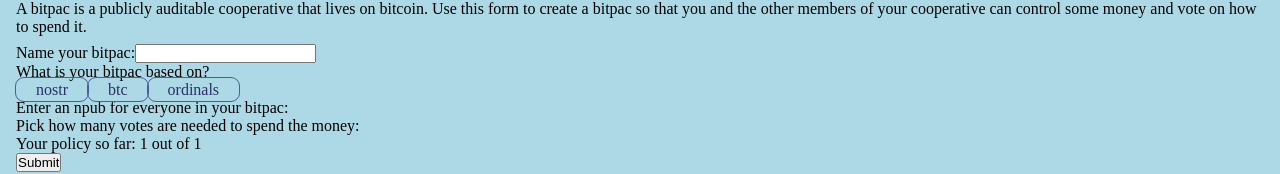
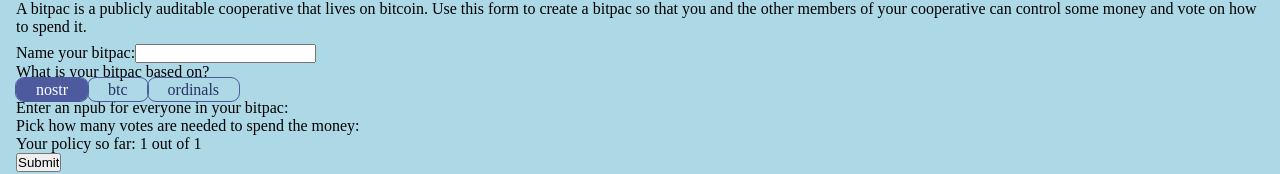
Before and after one commit to 22388o/tribe-master, a React (Vite) app: page /create in a window 1280 px wide. In both pictures the pointer is over the label "nostr". Shown: the part 357-531 px from the top of the page. Built offline with nearby package versions, Linux system fonts and the light colour scheme; a web font is replaced by a local one.

Commit message:
update radio label

```diff
--- a/src/pages/CreateTribe.css
+++ b/src/pages/CreateTribe.css
@@ -14,9 +14,19 @@
 }
 
 .radio-label {
+    cursor: pointer;
     color: #293264;
     padding: .2em 1.25em;
     outline: 1px solid #4D5B9E;
     border-radius: 8px;
     font-weight: 500;
 }
+
+.radio-label:hover {
+    color: white;
+    background-color: #4D5B9E;
+    padding: .2em 1.25em;
+    outline: 1px solid #4D5B9E;
+    border-radius: 8px;
+    font-weight: 500;
+}
```
